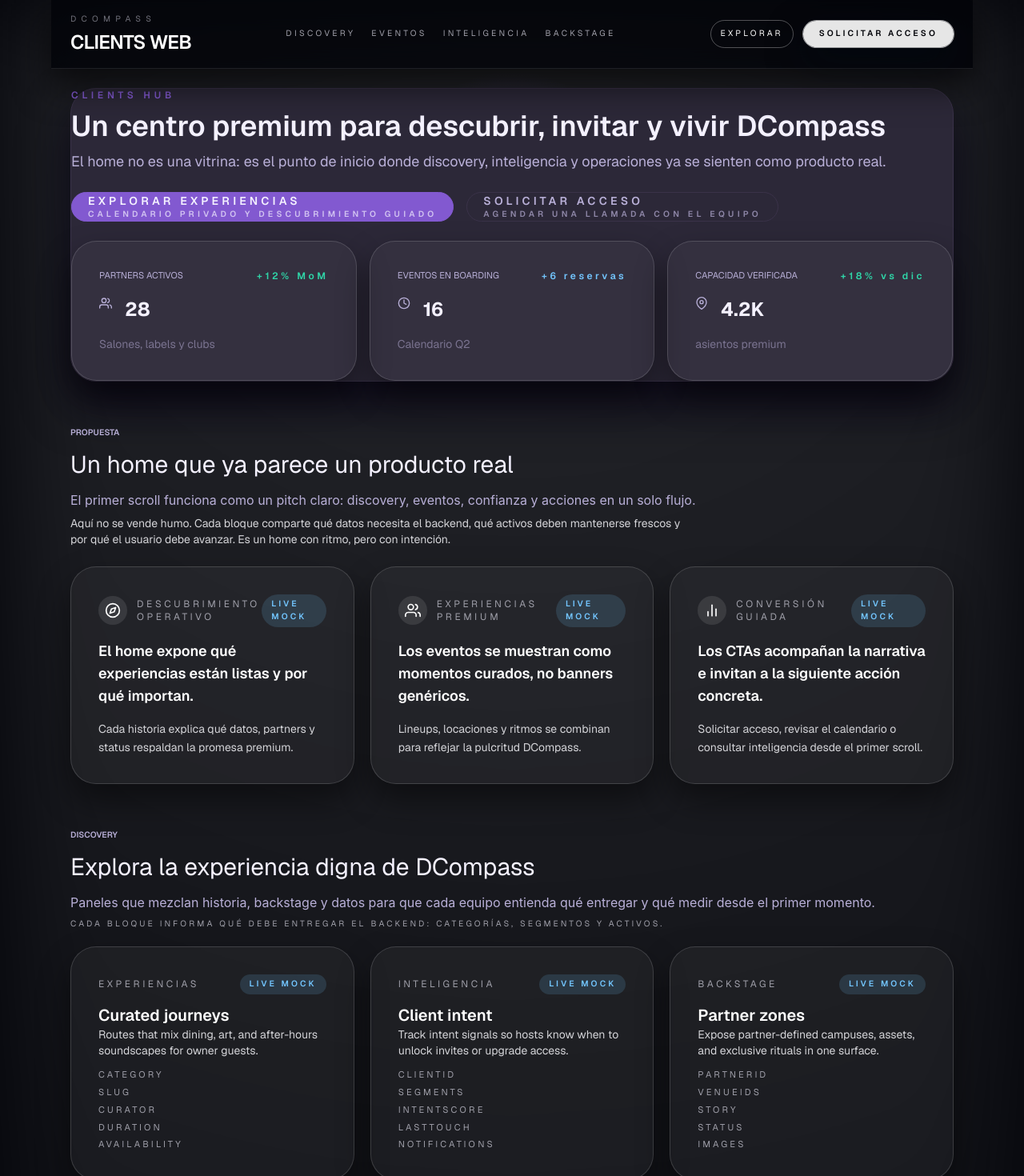
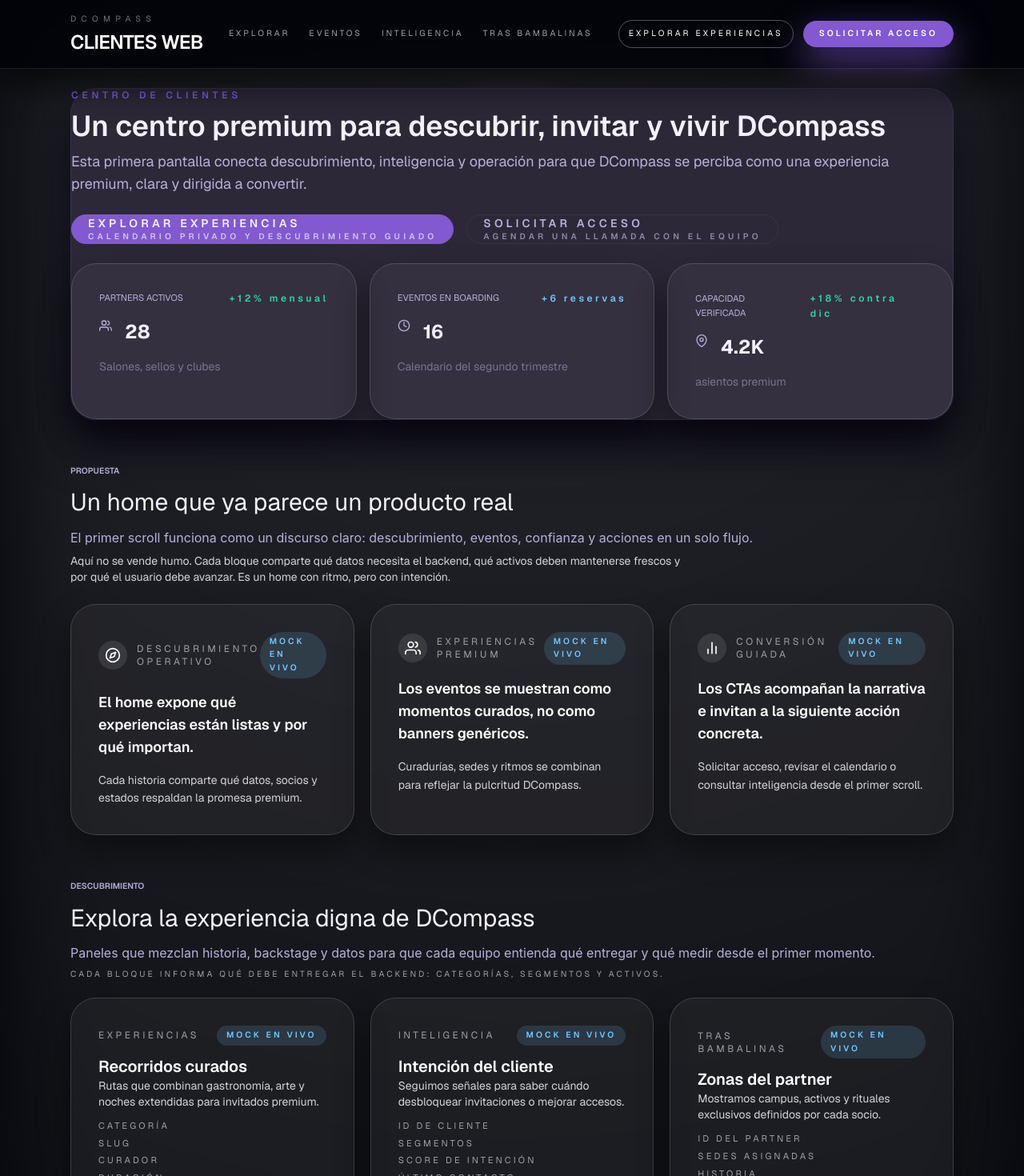
Before and after one commit to dev-status/dcompass-platform, a Next.js app in the folder apps/clients-web/: page / in a window 1280 px wide. Shown: the top 1470 px of the page at 80% size. Built offline with nearby package versions, Linux system fonts and the light colour scheme.

Commit message:
feat: corregir header y hero de clients web

```diff
--- a/apps/clients-web/src/app/page.tsx
+++ b/apps/clients-web/src/app/page.tsx
@@ -4,25 +4,25 @@
 import { eventShowcase } from "../data/events";
 
 const navLinks = [
-  { label: "Discovery", href: "#explore" },
+  { label: "Explorar", href: "#explore" },
   { label: "Eventos", href: "#events" },
   { label: "Inteligencia", href: "#insights" },
-  { label: "Backstage", href: "#backend" }
+  { label: "Tras bambalinas", href: "#backend" }
 ];
 
 const heroStats = [
   {
     label: "Partners activos",
     value: "28",
-    helper: "Salones, labels y clubs",
-    delta: "+12% MoM",
+    helper: "Salones, sellos y clubes",
+    delta: "+12% mensual",
     tone: "positive" as const,
     icon: <FiUsers />
   },
   {
     label: "Eventos en boarding",
     value: "16",
-    helper: "Calendario Q2",
+    helper: "Calendario del segundo trimestre",
     delta: "+6 reservas",
     tone: "info" as const,
     icon: <FiClock />
@@ -31,7 +31,7 @@
     label: "Capacidad verificada",
     value: "4.2K",
     helper: "asientos premium",
-    delta: "+18% vs dic",
+    delta: "+18% contra dic",
     tone: "positive" as const,
     icon: <FiMapPin />
   }
@@ -41,13 +41,13 @@
   {
     title: "Descubrimiento operativo",
     summary: "El home expone qué experiencias están listas y por qué importan.",
-    detail: "Cada historia explica qué datos, partners y status respaldan la promesa premium.",
+    detail: "Cada historia comparte qué datos, socios y estados respaldan la promesa premium.",
     icon: <FiCompass className="text-xl text-white" />
   },
   {
     title: "Experiencias premium",
-    summary: "Los eventos se muestran como momentos curados, no banners genéricos.",
-    detail: "Lineups, locaciones y ritmos se combinan para reflejar la pulcritud DCompass.",
+    summary: "Los eventos se muestran como momentos curados, no como banners genéricos.",
+    detail: "Curadurías, sedes y ritmos se combinan para reflejar la pulcritud DCompass.",
     icon: <FiUsers className="text-xl text-white" />
   },
   {
@@ -90,44 +90,44 @@
 
 const discoveryPanels = [
   {
-    title: "Curated journeys",
-    summary: "Routes that mix dining, art, and after-hours soundscapes for owner guests.",
+    title: "Recorridos curados",
+    summary: "Rutas que combinan gastronomía, arte y noches extendidas para invitados premium.",
     tag: "Experiencias",
-    fields: ["category", "slug", "curator", "duration", "availability"]
+    fields: ["categoría", "slug", "curador", "duración", "disponibilidad"]
   },
   {
-    title: "Client intent",
-    summary: "Track intent signals so hosts know when to unlock invites or upgrade access.",
+    title: "Intención del cliente",
+    summary: "Seguimos señales para saber cuándo desbloquear invitaciones o mejorar accesos.",
     tag: "Inteligencia",
-    fields: ["clientId", "segments", "intentScore", "lastTouch", "notifications"]
+    fields: ["id de cliente", "segmentos", "score de intención", "último contacto", "notificaciones"]
   },
   {
-    title: "Partner zones",
-    summary: "Expose partner-defined campuses, assets, and exclusive rituals in one surface.",
-    tag: "Backstage",
-    fields: ["partnerId", "venueIds", "story", "status", "images"]
+    title: "Zonas del partner",
+    summary: "Mostramos campus, activos y rituales exclusivos definidos por cada socio.",
+    tag: "Tras bambalinas",
+    fields: ["id del partner", "sedes asignadas", "historia", "estado", "imágenes"]
   }
 ];
 
 const intelligenceCards = [
   {
-    title: "Audience heatmaps",
-    summary: "Live segmentation by geography, taste, and spend so hosts can match invitations.",
-    detail: "Signals update every 4 hours during prep windows.",
-    chips: ["geo spread", "intent score", "repeat demand"]
+    title: "Mapas de calor de audiencia",
+    summary: "Segmentación viva por geografía, gustos y gasto para emparejar invitaciones.",
+    detail: "Las señales se actualizan cada 4 horas durante las ventanas de preparación.",
+    chips: ["cobertura geo", "puntaje de intención", "demanda recurrente"]
   },
   {
-    title: "Operational readiness",
-    summary: "Inventory, staffing, and collection flows are visible before the release is public.",
-    detail: "Automated sanity checks track capacity, VIP hospitality, and security approvals.",
-    chips: ["hold codes", "floor plans", "capacity sync"]
+    title: "Preparación operativa",
+    summary: "Inventario, dotación y flujos de cobranza visibles antes de la liberación pública.",
+    detail: "Checks automáticos rastrean aforo, hospitalidad VIP y aprobaciones de seguridad.",
+    chips: ["códigos de retención", "planos del lugar", "sincronía de capacidad"]
   }
 ];
 
 const intelligenceStats = [
-  { label: "Decision latency", value: "11 días", helper: "Media desde invitación" },
-  { label: "High-intent clients", value: "420", helper: "Alertas premium" },
-  { label: "Avg. spend", value: "$612", helper: "Venta directa" }
+  { label: "Latencia de decisión", value: "11 días", helper: "Media desde invitación" },
+  { label: "Clientes de alta intención", value: "420", helper: "Alertas premium" },
+  { label: "Gasto promedio", value: "$612", helper: "Venta directa" }
 ];
 
 const dataSignals = [
@@ -147,7 +147,7 @@
       "venue",
       "capacity"
     ],
-    touchpoints: "hero / eventos"
+    touchpoints: "hero y eventos"
   },
   {
     name: "Clientes",
@@ -160,13 +160,13 @@
       "lastInteraction",
       "invites"
     ],
-    touchpoints: "discovery"
+    touchpoints: "descubrimiento"
   },
   {
     name: "Partners",
     description: "Define zonas de experiencia y activos compartidos.",
     include: ["partnerId", "venueIds", "assets", "status", "story", "contacts"],
-    touchpoints: "backstage"
+    touchpoints: "tras bambalinas"
   }
 ];
 
@@ -179,12 +179,13 @@
         <div className="absolute bottom-0 right-0 h-60 w-60 translate-x-1/3 translate-y-1/3 rounded-full bg-[radial-gradient(circle,_rgba(45,214,168,0.2),_transparent_70%)]" />
       </div>
       <div className="relative">
-        <header className="sticky top-0 z-30 mx-auto flex max-w-6xl items-center justify-between gap-4 px-6 py-4 backdrop-blur-xl border-b border-white/10 bg-[#020308]/80 shadow-[0_20px_45px_rgba(0,0,0,0.65)] transition duration-200 md:gap-6">
+        <header className="sticky top-0 z-40 w-full border-b border-white/10 bg-[#020308]/90 shadow-[0_20px_45px_rgba(0,0,0,0.65)] backdrop-blur-xl">
+          <div className="mx-auto flex w-full max-w-6xl items-center gap-4 px-4 py-4 md:px-6">
             <div className="space-y-1">
               <p className="text-[0.65rem] uppercase tracking-[0.6em] text-zinc-500">DCompass</p>
-            <p className="text-2xl font-semibold uppercase tracking-tight text-white">Clients Web</p>
+              <p className="text-2xl font-semibold uppercase tracking-tight text-white">Clientes Web</p>
             </div>
-          <nav className="hidden items-center gap-5 text-[0.65rem] uppercase tracking-[0.32em] text-zinc-400 md:flex">
+            <nav className="hidden flex-1 items-center justify-center gap-6 text-[0.65rem] uppercase tracking-[0.28em] text-zinc-400 md:flex">
               {navLinks.map((link) => (
                 <a key={link.label} href={link.href} className="transition hover:text-white">
                   {link.label}
@@ -196,21 +197,22 @@
                 href="#explore"
                 className="hidden rounded-full border border-white/30 px-3 py-2 text-[0.65rem] uppercase tracking-[0.3em] text-white transition hover:border-white/70 md:inline-flex"
               >
-              Explorar
+                Explorar experiencias
               </a>
               <a
                 href="mailto:contact@dcompass.dev"
-              className="rounded-full bg-white/90 px-5 py-2 text-[0.65rem] font-semibold uppercase tracking-[0.3em] text-[#020308] shadow-[0_18px_45px_rgba(2,8,16,0.6)] ring-1 ring-white/60 transition duration-200 hover:bg-white"
+                className="rounded-full bg-[#8259d0] px-5 py-2 text-[0.65rem] font-semibold uppercase tracking-[0.3em] text-white shadow-[0_18px_45px_rgba(130,89,208,0.65)] transition duration-200 hover:bg-[#9d7ee4]"
               >
                 Solicitar acceso
               </a>
             </div>
+          </div>
         </header>
         <main className="mx-auto max-w-6xl space-y-12 px-6 pb-16 pt-6 md:space-y-14">
           <HeroPanel
-            highlight="Clients Hub"
+            highlight="Centro de clientes"
             title="Un centro premium para descubrir, invitar y vivir DCompass"
-            summary="El home no es una vitrina: es el punto de inicio donde discovery, inteligencia y operaciones ya se sienten como producto real."
+            summary="Esta primera pantalla conecta descubrimiento, inteligencia y operación para que DCompass se perciba como una experiencia premium, clara y dirigida a convertir."
             actions={[
               { label: "Explorar experiencias", description: "Calendario privado y descubrimiento guiado", href: "#events", accent: "primary" },
               { label: "Solicitar acceso", description: "Agendar una llamada con el equipo", href: "mailto:contact@dcompass.dev", accent: "secondary" }
@@ -236,7 +238,7 @@
               <SectionHeader
                 eyebrow="Propuesta"
                 title="Un home que ya parece un producto real"
-                description="El primer scroll funciona como un pitch claro: discovery, eventos, confianza y acciones en un solo flujo."
+                description="El primer scroll funciona como un discurso claro: descubrimiento, eventos, confianza y acciones en un solo flujo."
               />
               <p className="max-w-3xl text-sm text-zinc-300">
                 Aquí no se vende humo. Cada bloque comparte qué datos necesita el backend, qué activos deben mantenerse frescos y por qué el usuario debe avanzar. Es un home con ritmo, pero con intención.
@@ -250,7 +252,7 @@
                       <div className="rounded-full bg-white/10 p-2">{pillar.icon}</div>
                       <p className="text-xs uppercase tracking-[0.3em] text-zinc-400">{pillar.title}</p>
                     </div>
-                    <StatusBadge label="Live mock" tone="info" />
+                    <StatusBadge label="Mock en vivo" tone="info" />
                   </div>
                   <p className="text-lg font-semibold text-white">{pillar.summary}</p>
                   <p className="text-sm text-zinc-300 leading-relaxed">{pillar.detail}</p>
@@ -262,7 +264,7 @@
           <section id="explore" className="space-y-5 scroll-mt-28 md:scroll-mt-36">
             <div className="flex flex-col gap-1.5">
               <SectionHeader
-                eyebrow="Discovery"
+                eyebrow="Descubrimiento"
                 title="Explora la experiencia digna de DCompass"
                 description="Paneles que mezclan historia, backstage y datos para que cada equipo entienda qué entregar y qué medir desde el primer momento."
               />
@@ -275,7 +277,7 @@
                 <Card key={panel.title} variant="glass" className="space-y-3">
                   <div className="flex items-center justify-between">
                     <p className="text-xs uppercase tracking-[0.3em] text-zinc-400">{panel.tag}</p>
-                    <StatusBadge label="Live mock" tone="info" />
+                    <StatusBadge label="Mock en vivo" tone="info" />
                   </div>
                   <div>
                     <h3 className="text-xl font-semibold text-white">{panel.title}</h3>
@@ -304,7 +306,7 @@
               </p>
               <div className="flex flex-wrap gap-3 text-[0.65rem] uppercase tracking-[0.3em] text-zinc-400">
                 <span className="flex items-center gap-1 text-white">
-                  <FiArrowUpRight className="text-xs" /> Discovery en marcha
+                  <FiArrowUpRight className="text-xs" /> Descubrimiento en marcha
                 </span>
                 <span>Disponibilidad palpable</span>
                 <span>Catálogo ready</span>
@@ -317,7 +319,7 @@
                     <p className="text-xs uppercase tracking-[0.3em] text-zinc-400">Block formal de eventos</p>
                     <h3 className="text-3xl font-semibold text-white">Una narrativa premium con datos públicos</h3>
                   </div>
-                  <StatusBadge label="Live mock" tone="positive" />
+                  <StatusBadge label="Mock en vivo" tone="positive" />
                 </div>
                 <p className="text-sm text-zinc-300 leading-relaxed">
                   Las cards deben contar historias creíbles: qué artistas, dónde, cuándo y cuánto, junto con la urgencia comercial. El backend future-ready ya sabe qué campos necesita porque los estamos exhibiendo con claridad aquí.
@@ -351,7 +353,7 @@
                   ))}
                 </div>
                 <div className="flex flex-wrap items-center gap-3 text-[0.65rem] uppercase tracking-[0.3em] text-zinc-400">
-                  <span className="font-semibold text-white">Discovery + conversión</span>
+                  <span className="font-semibold text-white">Descubrimiento + conversión</span>
                   <span>Catálogo preparado</span>
                   <span>Disponibilidad en vivo</span>
                 </div>
@@ -398,7 +400,7 @@
 
           <section id="backend" className="space-y-5 scroll-mt-28 md:scroll-mt-36">
             <SectionHeader
-              eyebrow="Backstage"
+              eyebrow="Tras bambalinas"
               title="Señales de datos que el backend debe entregar"
               description="Estos mocks dejan claro qué entidades y campos necesitaremos cuando avancemos a auth y datos reales, sin romper el home actual."
             />
@@ -418,7 +420,7 @@
                       </span>
                     ))}
                   </div>
-                  <div className="text-[0.65rem] uppercase tracking-[0.3em] text-zinc-400">Touchpoints: {signal.touchpoints}</div>
+                  <div className="text-[0.65rem] uppercase tracking-[0.3em] text-zinc-400">Puntos de contacto: {signal.touchpoints}</div>
                 </Card>
               ))}
             </div>
@@ -450,7 +452,7 @@
           <div className="mx-auto flex max-w-6xl flex-col gap-5 px-6 py-10 md:flex-row md:items-center md:justify-between">
             <div>
               <p className="text-xs uppercase tracking-[0.32em] text-zinc-500">DCompass</p>
-              <p className="text-lg font-semibold text-white">Clients Web</p>
+              <p className="text-lg font-semibold text-white">Clientes Web</p>
             </div>
             <div className="flex flex-wrap gap-2 md:gap-4 text-[0.65rem] uppercase tracking-[0.32em] text-zinc-400">
               {navLinks.map((link) => (
```
Lines whose indentation alone changed are shown as unchanged.
